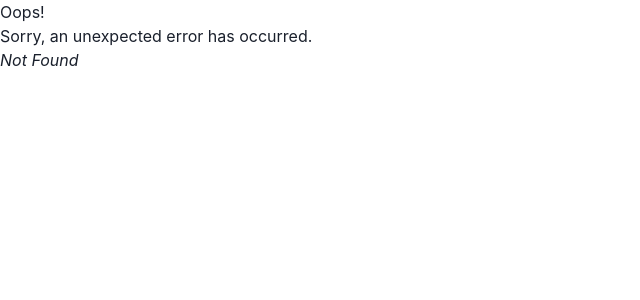
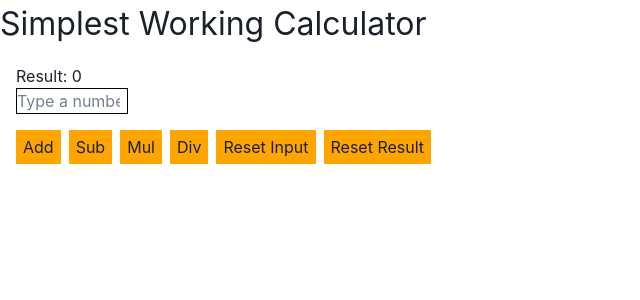
Before and after one commit to vengardus/example-react-vite, a React (Vite) app: page /calculator in a window 1280 px wide. Before the commit this address had no page. Shown: the top 300 px of the page, without its empty margins (0-640 px from the left). Built offline with nearby package versions, Linux system fonts and the light colour scheme.

Commit message:
add video in component LaunchDetail; Homework: component Calculator

```diff
--- a/package.json
+++ b/package.json
@@ -18,6 +18,7 @@
     "react": "^18.2.0",
     "react-dom": "^18.2.0",
     "react-icons": "^4.8.0",
+    "react-player": "^2.12.0",
     "react-router-dom": "^6.9.0"
   },
   "devDependencies": {
--- a/src/assets/css/styles.css
+++ b/src/assets/css/styles.css
@@ -4,7 +4,33 @@ html, body {
 }
 
 button {
-    padding: 15px;
-    font-size: 1.5rem;
+    padding: 0.5px;
+    font-size: 1rem;
     margin-right: 0.5rem;
 }
+
+input {
+    border: 1px solid black;
+    width: 7rem;
+}
+
+.input_number {
+    text-align: end;
+    padding-right: 7px;
+}
+
+.btn_option {
+    background-color: orange;
+    font-size: 1rem;
+    margin-right: .5rem;
+    padding: 5px 7px ;
+}
+
+.box {
+    margin-top: 1rem;
+}
+
+.title {
+    margin-bottom: 1rem;
+    font-size: 2rem;
+}
--- /dev/null
+++ b/src/components/calculator/Calculator.jsx
@@ -0,0 +1,69 @@
+import { useState, useEffect, useRef } from "react"
+import { Box, Flex } from "@chakra-ui/react"
+
+
+export const Calculator = () => {
+  const resultRef = useRef(null)
+  const inputRef = useRef(null)
+  const [result, setResult] = useState(0)
+
+  const handleOption = (e, option) => {
+    e.preventDefault()
+    switch (option) {
+      case 'add':
+        setResult((x) => x + Number(inputRef.current.value))
+        break
+      case 'sub':
+        setResult((x) => x - Number(inputRef.current.value))
+        break
+      case 'mul':
+        setResult((x) => x * Number(inputRef.current.value))
+        break
+      case 'div':
+        if (Number(inputRef.current.value) > 0)
+          setResult((x) => x / Number(inputRef.current.value))
+        break
+      case 'resetInput':
+        inputRef.current.value = 0
+        break
+      case 'resetResult':
+        setResult(x => 0)
+        break
+    }
+  }
+
+  useEffect(() => {
+    if (result < 0) console.log('Negativo')
+  }, [result])
+
+
+  return (
+    <form>
+      <h1 className="title">Simplest Working Calculator </h1>
+
+      <Box mx={4}>
+        <Flex direction={"column"}>
+          <p ref={resultRef}>Result: {result}</p>
+
+          <input
+            className="input_number"
+            pattern="[0-9]"
+            placeholder="Type a number"
+            ref={inputRef}
+            type="number"
+          />
+
+          <div className="box">
+            <button onClick={(e) => handleOption(e, 'add')} className="btn_option">Add</button>
+            <button onClick={(e) => handleOption(e, 'sub')} className="btn_option">Sub</button>
+            <button onClick={(e) => handleOption(e, 'mul')} className="btn_option">Mul</button>
+            <button onClick={(e) => handleOption(e, 'div')} className="btn_option">Div</button>
+            <button onClick={(e) => handleOption(e, 'resetInput')} className="btn_option">Reset Input</button>
+            <button onClick={(e) => handleOption(e, 'resetResult')} className="btn_option">Reset Result</button>
+          </div>
+        </Flex>
+      </Box>
+
+    </form>
+  )
+}
--- a/src/components/launches/LaunchDetail.jsx
+++ b/src/components/launches/LaunchDetail.jsx
@@ -6,6 +6,7 @@ import {
   Heading,
   Text
 } from "@chakra-ui/react"
+import ReactPlayer from "react-player"
 import { useFetch } from "../../hooks/useFetch"
 
 
@@ -18,27 +19,26 @@ export const LaunchDetail = () => {
   const [ launch, loading ] = useFetch( `${API_URL}/${id}` )
 
   return (
-    <Box
-      bg="gray.100"
-      m="4"
-      p="4"
-      borderRadius="lg"
-    >
+    <Box bg="gray.100" m="4" p="4" borderRadius="lg" >
       <Heading>Launch Detail</Heading>
       {
-        ( loading )?
-          <div>Loading...</div>
+        ( loading )
+        ? <div>Loading...</div>
         :
           <section>
             <Text fontSize="xl" py="0.5rem">
               Mission <strong >{launch.mission_name}</strong> ( {launch.launch_year} )
             </Text>
 
+            <ReactPlayer
+              url={ launch.links.video_link }
+              playing={false}
+              volume={0.5}
+              controls={true}
+            />
+
             <Link to="/">
-              <Button
-                mt="2"
-                colorScheme="orange"
-              >
+              <Button mt="2" colorScheme="orange" >
                 Back
               </Button>
             </Link>
--- a/src/components/launches/LaunchItem.jsx
+++ b/src/components/launches/LaunchItem.jsx
@@ -52,7 +52,7 @@ export const LaunchItem = ( launch ) => {
 
       <Link to={`/launch/${launch.flight_number}`}>
         <Button
-          colorScheme="purple"
+          colorScheme="orange"
           mt="2"
           ml="4"
           >
--- a/src/components/launches/LaunchList.jsx
+++ b/src/components/launches/LaunchList.jsx
@@ -12,6 +12,9 @@ const API_URL = 'https://api.spacexdata.com/v3/launches'
 
 export const LaunchList = () => {
   const [ launches, loading ] = useFetch(API_URL)
+
+  // document.body.style.backgroundColor='black'
+  // document.body.style.color='white'
 
   return (
     <>
--- a/src/router.jsx
+++ b/src/router.jsx
@@ -2,6 +2,7 @@ import { createBrowserRouter } from "react-router-dom";
 import { LaunchList } from "./components/launches/LaunchList";
 import { ErrorPage } from "./components/errors/errorPage";
 import { LaunchDetail } from "./components/launches/LaunchDetail";
+import { Calculator } from "./components/calculator/Calculator";
 
 
 export const router = createBrowserRouter([
@@ -16,4 +17,9 @@ export const router = createBrowserRouter([
         element: <LaunchDetail />,
         errorElement: <ErrorPage />,
     },
+    {
+        path: "calculator",
+        element: <Calculator />,
+        errorElement: <ErrorPage />,
+    },
 ]);
```
Also changed, not shown: src/components/tools/toolBar.jsx (added, +13 -0 lines), src/hooks/useTheme.js (added, +11 -0 lines), src/main.jsx (+6 -3 lines), 2 other files (tests, documents, lock files or other folders).
